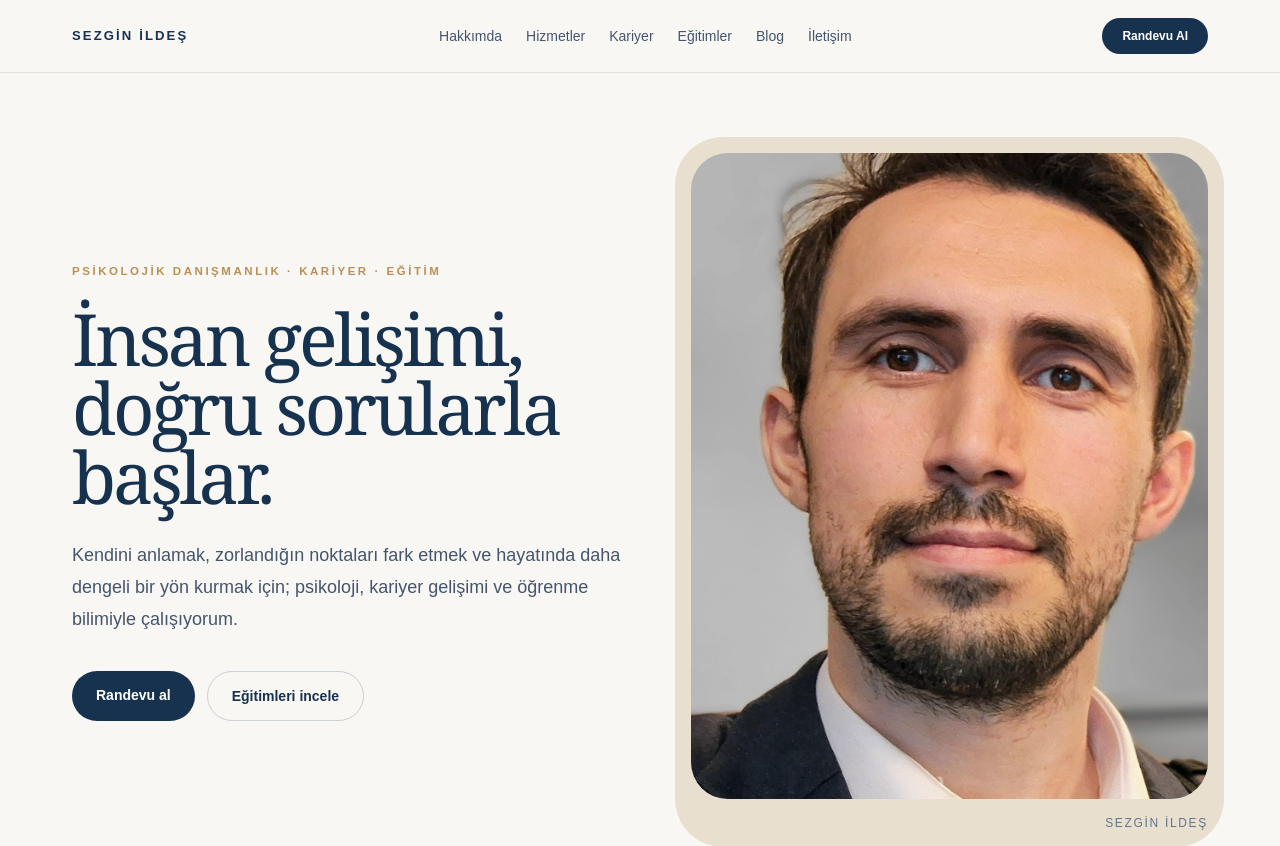
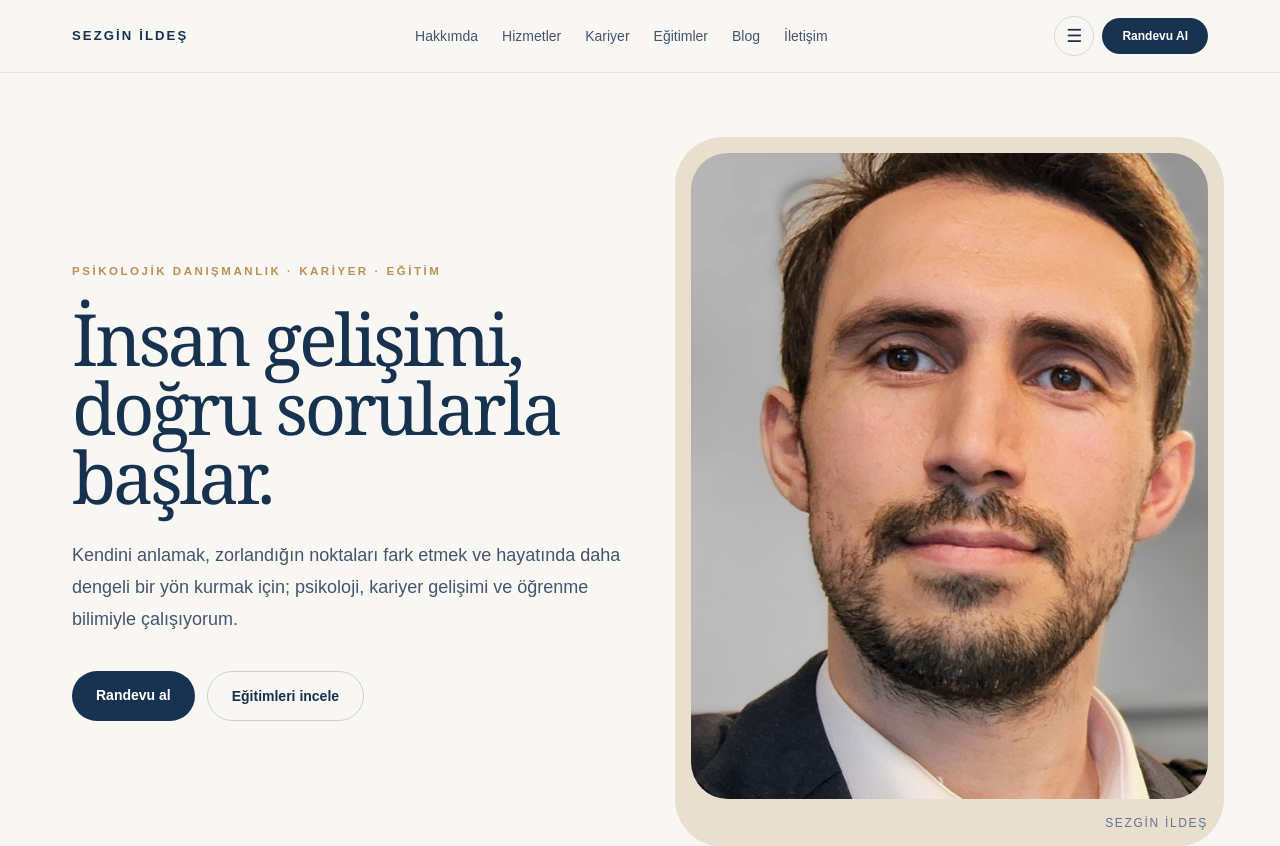
Before and after one commit to sezginildes/sezginildes.com, a Next.js app: page / in a window 1280 px wide. Shown: the top 846 px of the page. Built offline with nearby package versions, Linux system fonts and the light colour scheme.

Commit message:
Masaüstü menü simgesi eklendi

```diff
--- a/components/Navbar.tsx
+++ b/components/Navbar.tsx
@@ -48,7 +48,7 @@ export default function Navbar() {
             aria-expanded={menuOpen}
             aria-controls="mobile-menu"
             onClick={() => setMenuOpen((open) => !open)}
-            className="grid h-10 w-10 place-items-center rounded-full border border-[#17324f]/15 text-[#17324f] md:hidden"
+            className="grid h-10 w-10 place-items-center rounded-full border border-[#17324f]/15 text-[#17324f]"
           >
             <span className="sr-only">
               Menüyü {menuOpen ? "kapat" : "aç"}
@@ -73,7 +73,7 @@ export default function Navbar() {
         <nav
           id="mobile-menu"
           aria-label="Mobil menü"
-          className="border-t border-[#17324f]/10 bg-[#f8f7f4] px-6 py-5 md:hidden"
+          className="border-t border-[#17324f]/10 bg-[#f8f7f4] px-6 py-5"
         >
           <div className="mx-auto grid max-w-[76rem] gap-1">
             {[...links, ["İletişim", "/iletisim"] as const].map(
```
